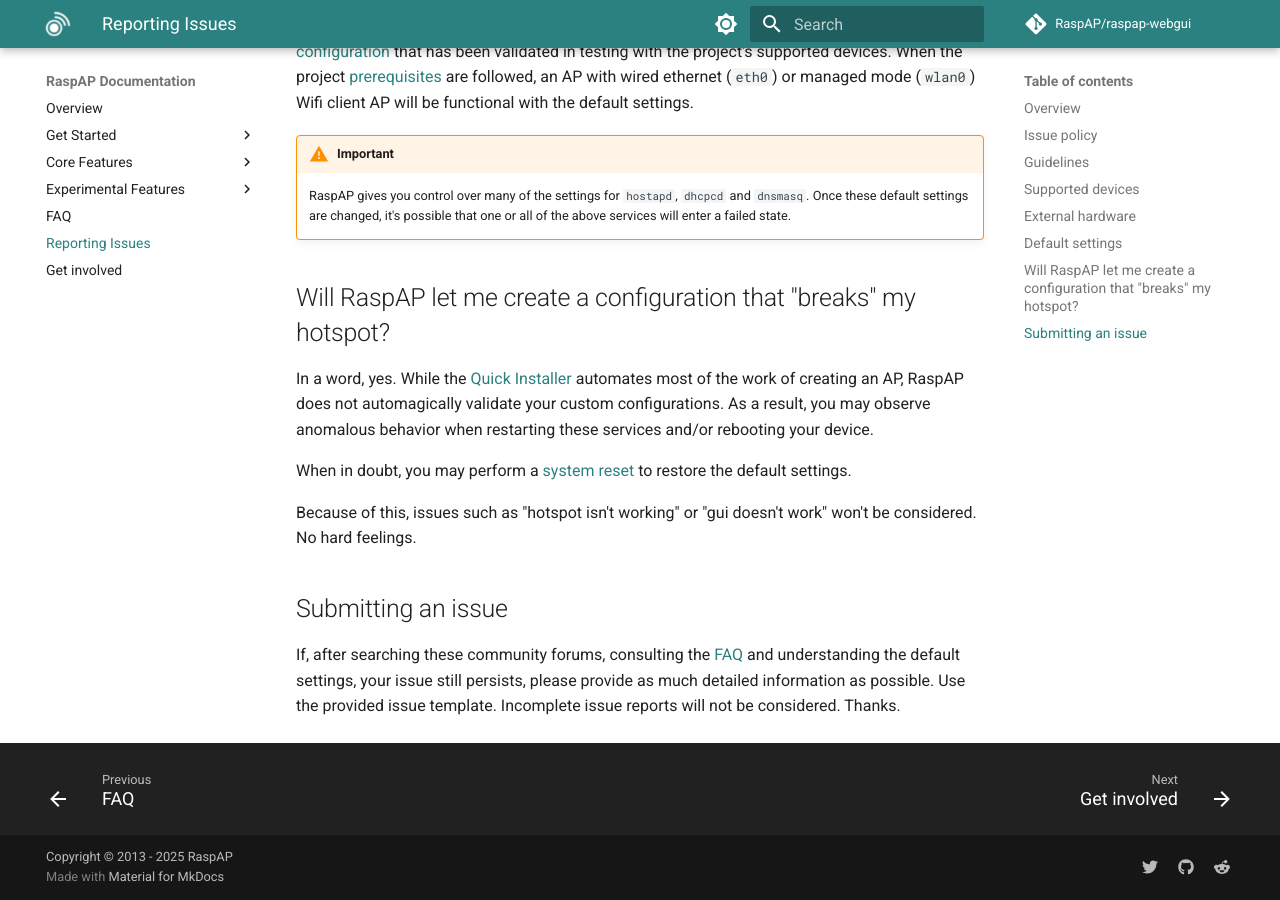
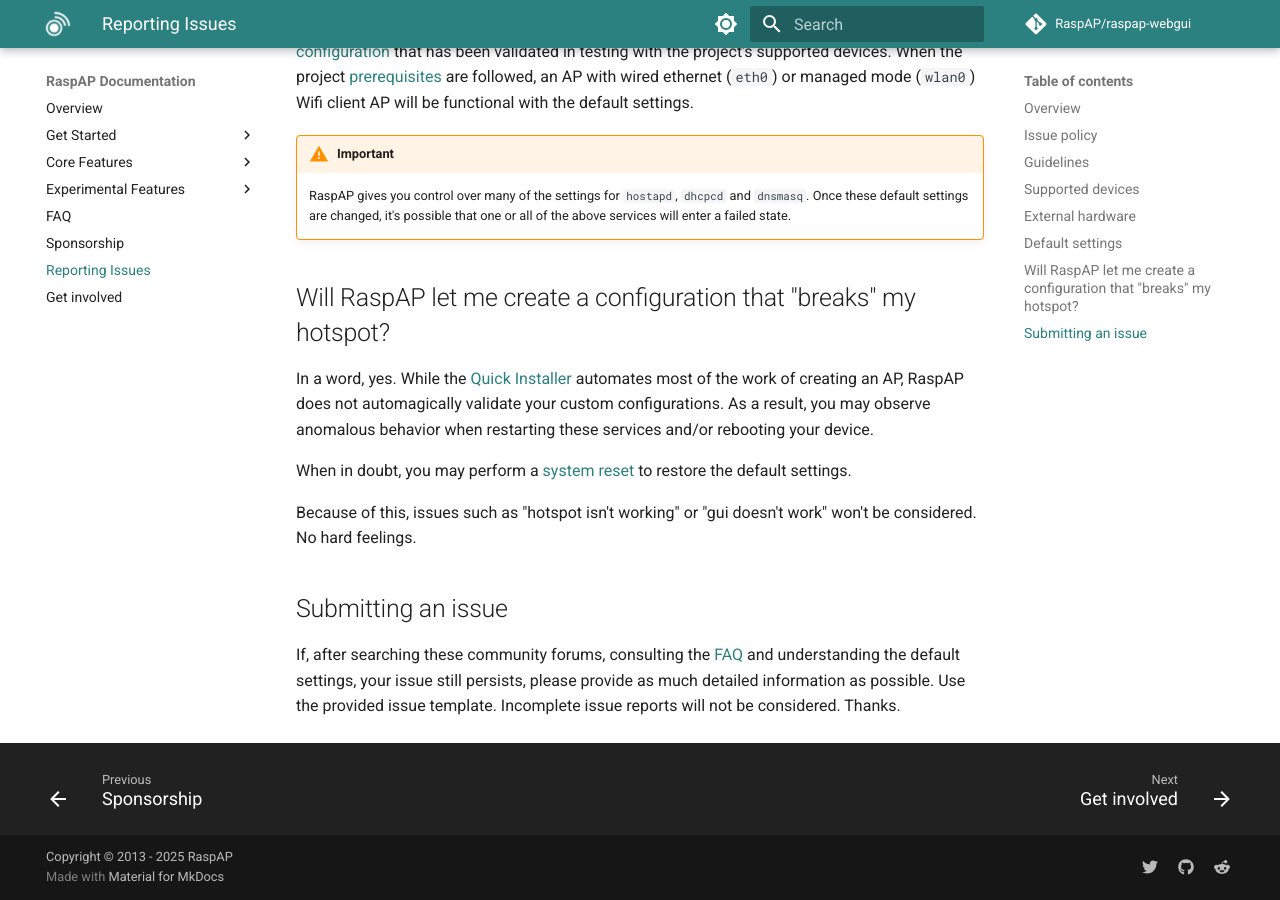
Before and after one commit to RaspAP/raspap-docs, an MkDocs documentation site: the page built from docs/issues.md, in a window 1280 px wide and 900 px high, scrolled down 1834 px. Built offline with MkDocs 1.6.1 and Material for MkDocs 9.7.7, drawn with Linux system fonts in a browser that asks for light colours; comment, search, counter and statistics services are not loaded.

Commit message:
Add sponsorship menu link

```diff
--- a/docs/sponsor.md
+++ b/docs/sponsor.md
@@ -1,4 +1,4 @@
-# About Insiders
+# Sponsorship
 
 ![insiders](https://github.com/user-attachments/assets/832f1f0d-517a-4d73-8b62-068cf1a2041d){: style="width:640px"}
 
--- a/mkdocs.yml
+++ b/mkdocs.yml
@@ -47,6 +47,7 @@
     - RESTful API: features-experimental/restapi.md
     - VPN providers: features-experimental/providers.md
   - FAQ: faq.md
+  - Sponsorship: sponsor.md
   - Reporting Issues: issues.md
   - Get involved: get_involved.md
 
```
